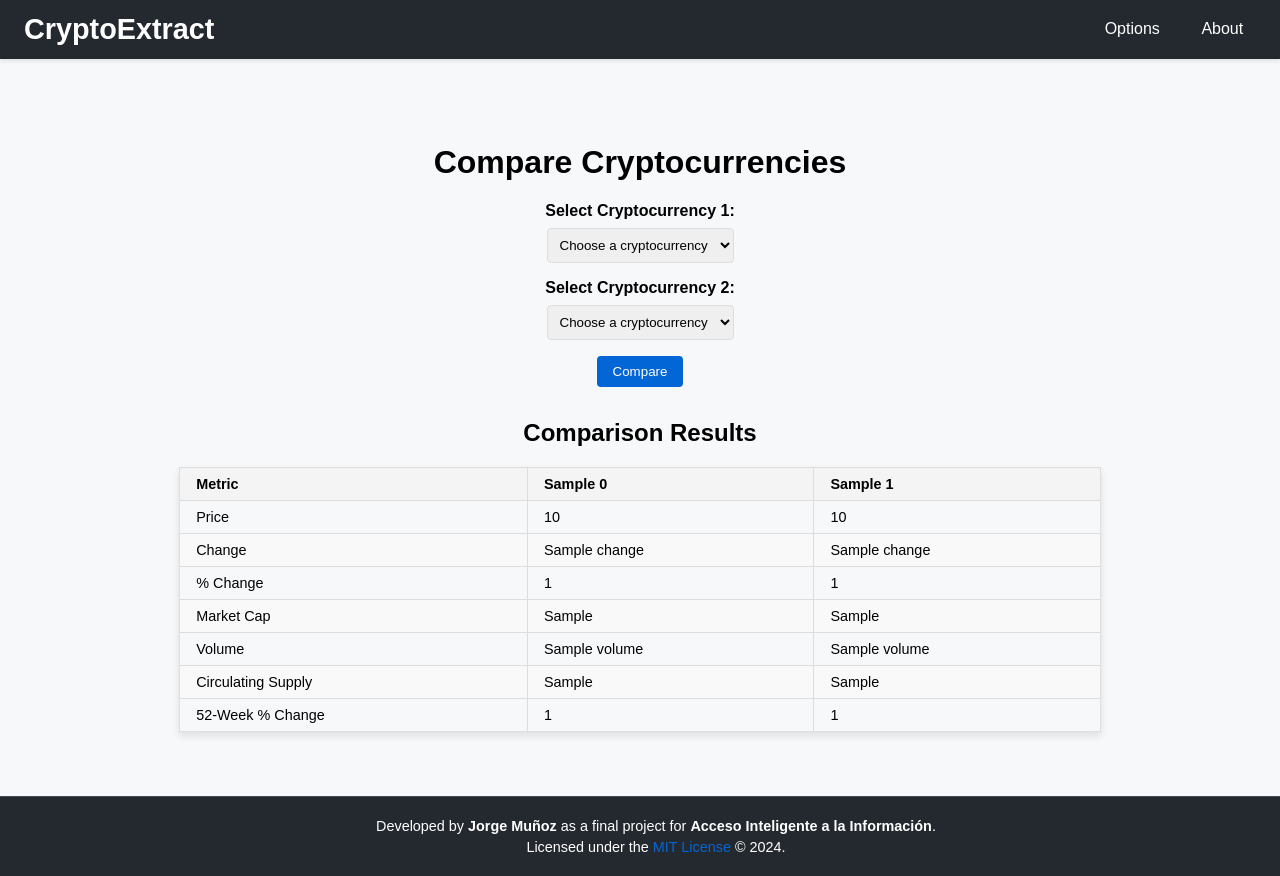
After one commit to jormunrod/CryptoExtract, a Django app: template CryptoExtract/scraper/templates/scraper/compare_cryptos.html in a window 1280 px wide. The commit adds this page. Run offline with Django 5.2, Linux system fonts and the light colour scheme; the template is opened without the code that fills it: most values are stand-ins (such as "Sample title", 1, 10 or a date in 2020).

Commit message:
feat: add compare cryptos view

```diff
--- a/CryptoExtract/core/static/core/css/styles.css
+++ b/CryptoExtract/core/static/core/css/styles.css
@@ -496,3 +496,69 @@ body {
     justify-content: center;
     align-items: center;
 }
+
+/* Comparison Styles */
+.comparison-container {
+    text-align: center;
+    padding: 2rem;
+}
+
+.form-container {
+    display: flex;
+    flex-direction: column;
+    align-items: center;
+    margin-bottom: 2rem;
+}
+
+.form-container label {
+    margin-bottom: 0.5rem;
+    font-weight: bold;
+}
+
+.form-container select {
+    padding: 0.5rem;
+    margin-bottom: 1rem;
+    border: 1px solid #ddd;
+    border-radius: 4px;
+}
+
+.form-container button {
+    padding: 0.5rem 1rem;
+    background-color: #0366d6;
+    color: white;
+    border: none;
+    border-radius: 4px;
+    cursor: pointer;
+}
+
+.form-container button:hover {
+    background-color: #005cc5;
+}
+
+.data-table {
+    margin: 0 auto;
+    width: 80%;
+    border-collapse: collapse;
+    box-shadow: 0 4px 8px rgba(0, 0, 0, 0.1);
+}
+
+.data-table th,
+.data-table td {
+    padding: 0.5rem 1rem;
+    border: 1px solid #ddd;
+    text-align: left;
+}
+
+.data-table th {
+    background-color: #f4f4f4;
+    font-weight: bold;
+}
+
+.data-table tr:nth-child(even) {
+    background-color: #f9f9f9;
+}
+
+.data-table tr:hover {
+    background-color: #f1f1f1;
+    cursor: pointer;
+}
--- a/CryptoExtract/core/templates/core/base.html
+++ b/CryptoExtract/core/templates/core/base.html
@@ -23,6 +23,7 @@
                         <li><a href="{% url 'top_5_crypto_by_change' %}">Top 5 cryptos by % change</a></li>
                         <li><a href="{% url 'filter_by_price' %}">Filter by price</a></li>
                         <li><a href="{% url 'market_cap_distribution' %}">Market cap chart</a></li>
+                        <li><a href="{% url 'compare_cryptos' %}">Compare cryptos</a></li>
                     </ul>
                 </li>
                 <li><a href="{% url 'about' %}">About</a></li>
--- /dev/null
+++ b/CryptoExtract/scraper/templates/scraper/compare_cryptos.html
@@ -0,0 +1,86 @@
+{% extends 'core/base.html' %}
+
+{% block content %}
+<div class="comparison-container">
+    <h1>Compare Cryptocurrencies</h1>
+
+    <!-- Form to select cryptocurrencies to compare -->
+    <form method="get" action="{% url 'compare_cryptos' %}" class="form-container">
+    <label for="crypto1">Select Cryptocurrency 1:</label>
+    <select name="crypto" id="crypto1" required>
+        <option value="" disabled {% if not selected_cryptos %}selected{% endif %}>Choose a cryptocurrency</option>
+        {% for name in all_names %}
+            <option value="{{ name }}" {% if name == selected_cryptos.0 %}selected{% endif %}>
+                {{ name }}
+            </option>
+        {% endfor %}
+    </select>
+
+    <label for="crypto2">Select Cryptocurrency 2:</label>
+    <select name="crypto" id="crypto2" required>
+        <option value="" disabled {% if not selected_cryptos %}selected{% endif %}>Choose a cryptocurrency</option>
+        {% for name in all_names %}
+            <option value="{{ name }}" {% if name == selected_cryptos.1 %}selected{% endif %}>
+                {{ name }}
+            </option>
+        {% endfor %}
+    </select>
+
+    <button type="submit">Compare</button>
+</form>
+
+
+    <!-- Results table -->
+    {% if compared_data %}
+    <h2>Comparison Results</h2>
+    <table class="data-table">
+        <thead>
+            <tr>
+                <th>Metric</th>
+                <th>{{ compared_data.0.name }}</th>
+                <th>{{ compared_data.1.name }}</th>
+            </tr>
+        </thead>
+        <tbody>
+            <tr>
+                <td>Price</td>
+                <td>{{ compared_data.0.price }}</td>
+                <td>{{ compared_data.1.price }}</td>
+            </tr>
+            <tr>
+                <td>Change</td>
+                <td>{{ compared_data.0.change }}</td>
+                <td>{{ compared_data.1.change }}</td>
+            </tr>
+            <tr>
+                <td>% Change</td>
+                <td>{{ compared_data.0.percent_change }}</td>
+                <td>{{ compared_data.1.percent_change }}</td>
+            </tr>
+            <tr>
+                <td>Market Cap</td>
+                <td>{{ compared_data.0.market_cap }}</td>
+                <td>{{ compared_data.1.market_cap }}</td>
+            </tr>
+            <tr>
+                <td>Volume</td>
+                <td>{{ compared_data.0.volume }}</td>
+                <td>{{ compared_data.1.volume }}</td>
+            </tr>
+            <tr>
+                <td>Circulating Supply</td>
+                <td>{{ compared_data.0.circulating_supply }}</td>
+                <td>{{ compared_data.1.circulating_supply }}</td>
+            </tr>
+            <tr>
+                <td>52-Week % Change</td>
+                <td>{{ compared_data.0.week_change_percent }}</td>
+                <td>{{ compared_data.1.week_change_percent }}</td>
+            </tr>
+        </tbody>
+    </table>
+    {% else %}
+    <p>Select two cryptocurrencies to compare.</p>
+    {% endif %}
+</div>
+{% endblock %}
--- a/CryptoExtract/scraper/urls.py
+++ b/CryptoExtract/scraper/urls.py
@@ -8,5 +8,6 @@ urlpatterns = [
     path('top-5-change/', views.top_5_crypto_by_change, name='top_5_crypto_by_change'),
     path('filter-by-price/', views.filter_by_price, name='filter_by_price'),
     path('market-cap-distribution/', views.market_cap_distribution, name='market_cap_distribution'),
+    path('compare-cryptos/', views.compare_cryptos, name='compare_cryptos'),
 
 ]
```
Also changed, not shown: CryptoExtract/scraper/views.py (+33 -0 lines).
